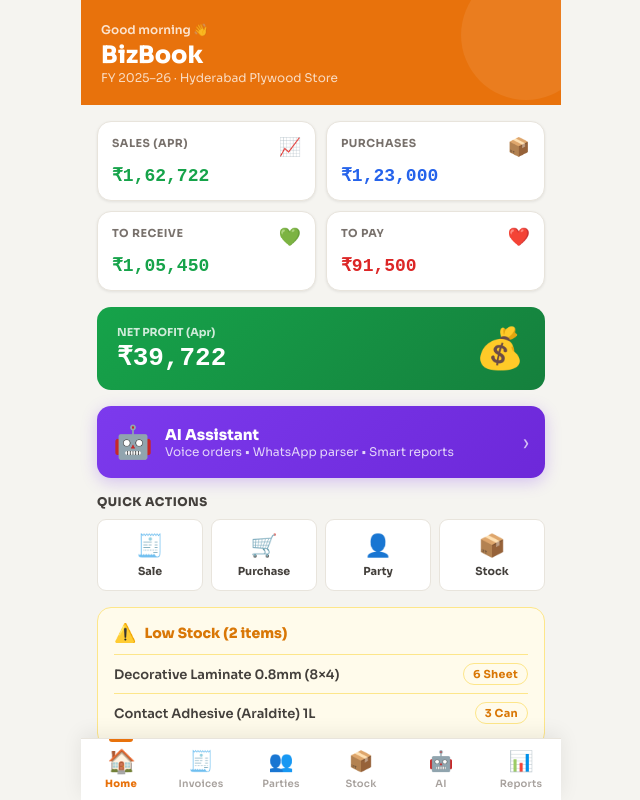
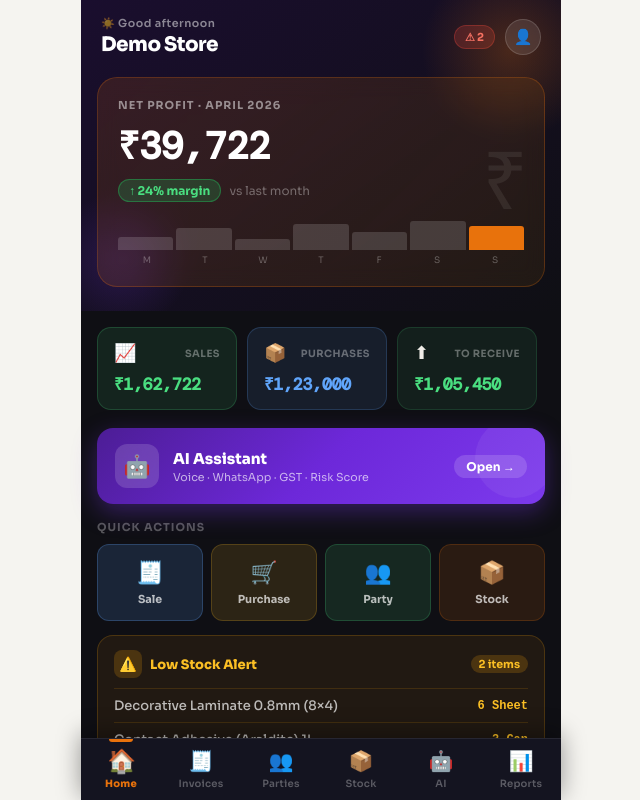
Before and after one commit to Chaitanya-Gengidi/bizbook, a React (Create React App) app: page / in a window 1280 px wide. Both pictures are taken after a click on the button "Try Demo". Shown: the top 800 px of the page, without its empty margins (319-959 px from the left). Built offline with nearby package versions, Linux system fonts and the light colour scheme.

Commit message:
Trendy dark dashboard redesign

```diff
--- a/src/App.jsx
+++ b/src/App.jsx
@@ -841,69 +841,209 @@
 }
 
 function Dashboard({invoices,parties,products,setPage,shopInfo,onLogout}){
-  const sales=invoices.filter(i=>i.type==="Sale");const purchases=invoices.filter(i=>i.type==="Purchase");
-  const totalSales=sales.reduce((s,i)=>s+i.total,0);const totalPurchases=purchases.reduce((s,i)=>s+i.total,0);
-  const toReceive=parties.filter(p=>p.balance>0).reduce((s,p)=>s+p.balance,0);const toPay=parties.filter(p=>p.balance<0).reduce((s,p)=>s+Math.abs(p.balance),0);
-  const lowStock=products.filter(p=>p.stock<=p.minStock);const recent=[...invoices].sort((a,b)=>b.date.localeCompare(a.date)).slice(0,4);
-  return(<div style={{paddingBottom:90}}>
-    <div style={{background:T.accent,padding:"22px 20px 20px",position:"relative",overflow:"hidden"}}>
-      <div style={{position:"absolute",right:-30,top:-30,width:130,height:130,background:"rgba(255,255,255,0.08)",borderRadius:"50%"}}/>
-      <div style={{fontSize:12,color:"rgba(255,255,255,0.8)",fontWeight:600,marginBottom:3}}>Good morning 👋</div>
-      <div style={{fontSize:24,fontWeight:900,color:"#fff"}}>BizBook</div>
-      <div style={{fontSize:12,color:"rgba(255,255,255,0.75)"}}>FY 2025–26 · Hyderabad Plywood Store</div>
+  const [showProfile,setShowProfile]=useState(false);
+  const sales=invoices.filter(i=>i.type==="Sale");
+  const purchases=invoices.filter(i=>i.type==="Purchase");
+  const totalSales=sales.reduce((s,i)=>s+i.total,0);
+  const totalPurchases=purchases.reduce((s,i)=>s+i.total,0);
+  const toReceive=parties.filter(p=>p.balance>0).reduce((s,p)=>s+p.balance,0);
+  const toPay=parties.filter(p=>p.balance<0).reduce((s,p)=>s+Math.abs(p.balance),0);
+  const netProfit=totalSales-totalPurchases;
+  const profitPct=totalSales>0?Math.round(netProfit/totalSales*100):0;
+  const lowStock=products.filter(p=>p.stock<=p.minStock);
+  const recent=[...invoices].sort((a,b)=>b.date.localeCompare(a.date)).slice(0,4);
+  const hour=new Date().getHours();
+  const greeting=hour<12?"Good morning":"hour<17"?"Good afternoon":"Good evening";
+
+  // Mini bar sparkline data (fake weekly trend)
+  const bars=[42,68,35,82,56,91,75];
+
+  return(
+    <div style={{paddingBottom:90,background:"#0f0f14",minHeight:"100vh"}}>
+      <style>{`
+        @keyframes shimmer{0%{background-position:-200% 0}100%{background-position:200% 0}}
+        @keyframes fadeUp{from{opacity:0;transform:translateY(12px)}to{opacity:1;transform:translateY(0)}}
+        .dash-card{animation:fadeUp 0.4s ease both;}
+        .dash-card:nth-child(2){animation-delay:0.05s;}
+        .dash-card:nth-child(3){animation-delay:0.1s;}
+        .dash-card:nth-child(4){animation-delay:0.15s;}
+      `}</style>
+
+      {/* ── HERO HEADER ── */}
+      <div style={{position:"relative",background:"linear-gradient(145deg,#1a0e2e,#0f0f14)",padding:"0 0 24px",overflow:"hidden"}}>
+        {/* Glow blobs */}
+        <div style={{position:"absolute",top:-40,right:-40,width:180,height:180,background:"radial-gradient(circle,rgba(232,114,12,0.25),transparent 70%)",borderRadius:"50%",pointerEvents:"none"}}/>
+        <div style={{position:"absolute",bottom:-20,left:-30,width:140,height:140,background:"radial-gradient(circle,rgba(124,58,237,0.2),transparent 70%)",borderRadius:"50%",pointerEvents:"none"}}/>
+
+        {/* Top bar */}
+        <div style={{display:"flex",justifyContent:"space-between",alignItems:"center",padding:"16px 20px 0"}}>
+          <div>
+            <div style={{fontSize:11,color:"rgba(255,255,255,0.5)",fontWeight:600,letterSpacing:0.5,marginBottom:2}}>{hour<12?"🌅":"hour<17"?"☀️":"🌙"} {greeting}</div>
+            <div style={{fontSize:20,fontWeight:900,color:"#fff",letterSpacing:-0.5}}>{shopInfo?.name||"BizBook"}</div>
           </div>
+          <div style={{display:"flex",gap:10,alignItems:"center"}}>
+            {lowStock.length>0&&(
+              <div style={{background:"rgba(239,68,68,0.2)",border:"1px solid rgba(239,68,68,0.3)",borderRadius:99,padding:"4px 10px",fontSize:11,fontWeight:700,color:"#f87171",display:"flex",alignItems:"center",gap:4}}>
+                ⚠ {lowStock.length}
+              </div>
+            )}
+            <button onClick={()=>setShowProfile(!showProfile)} style={{width:36,height:36,borderRadius:99,background:"rgba(255,255,255,0.1)",border:"1px solid rgba(255,255,255,0.15)",cursor:"pointer",fontSize:15,display:"flex",alignItems:"center",justifyContent:"center",backdropFilter:"blur(10px)"}}>
+              👤
+            </button>
+          </div>
+        </div>
+
+        {/* Profile dropdown */}
+        {showProfile&&(
+          <div style={{position:"absolute",top:64,right:16,background:"#1e1e2a",border:"1px solid rgba(255,255,255,0.1)",borderRadius:14,padding:"16px",zIndex:50,boxShadow:"0 12px 40px rgba(0,0,0,0.5)",minWidth:210,backdropFilter:"blur(20px)"}}>
+            <div style={{fontWeight:800,fontSize:14,color:"#fff",marginBottom:2}}>{shopInfo?.owner||"Owner"}</div>
+            <div style={{fontSize:12,color:"rgba(255,255,255,0.4)",marginBottom:12}}>{shopInfo?.phone||""}</div>
+            <div style={{display:"flex",justifyContent:"space-between",padding:"8px 10px",background:"rgba(232,114,12,0.1)",borderRadius:8,marginBottom:12}}>
+              <span style={{fontSize:12,color:"rgba(255,255,255,0.5)"}}>Plan</span>
+              <span style={{fontSize:12,fontWeight:800,color:"#e8720c"}}>{shopInfo?.plan||"Pro"}</span>
+            </div>
+            <button onClick={()=>{setShowProfile(false);onLogout&&onLogout();}} style={{width:"100%",padding:"9px",borderRadius:8,border:"none",background:"rgba(239,68,68,0.15)",color:"#f87171",fontSize:13,fontWeight:700,cursor:"pointer",fontFamily:"inherit"}}>Sign Out</button>
+          </div>
+        )}
+
+        {/* Big profit card */}
+        <div style={{margin:"20px 16px 0",background:"linear-gradient(135deg,rgba(232,114,12,0.15),rgba(245,158,11,0.08))",border:"1px solid rgba(232,114,12,0.25)",borderRadius:20,padding:"20px",backdropFilter:"blur(10px)",position:"relative",overflow:"hidden"}}>
+          <div style={{position:"absolute",right:16,top:"50%",transform:"translateY(-50%)",opacity:0.08,fontSize:80,lineHeight:1}}>₹</div>
+          <div style={{fontSize:11,fontWeight:700,color:"rgba(255,255,255,0.5)",letterSpacing:1,textTransform:"uppercase",marginBottom:6}}>Net Profit · April 2026</div>
+          <div style={{fontSize:38,fontWeight:900,color:"#fff",fontFamily:"'DM Mono',monospace",letterSpacing:-1,marginBottom:8}}>
+            {fmt(netProfit)}
+          </div>
+          <div style={{display:"flex",alignItems:"center",gap:8}}>
+            <div style={{background:profitPct>=0?"rgba(34,197,94,0.2)":"rgba(239,68,68,0.2)",border:`1px solid ${profitPct>=0?"rgba(34,197,94,0.4)":"rgba(239,68,68,0.4)"}`,borderRadius:99,padding:"3px 10px",fontSize:12,fontWeight:700,color:profitPct>=0?"#4ade80":"#f87171"}}>
+              {profitPct>=0?"↑":"↓"} {Math.abs(profitPct)}% margin
+            </div>
+            <span style={{fontSize:12,color:"rgba(255,255,255,0.35)"}}>vs last month</span>
+          </div>
+
+          {/* Mini sparkline */}
+          <div style={{display:"flex",alignItems:"flex-end",gap:3,marginTop:16,height:32}}>
+            {bars.map((h,i)=>(
+              <div key={i} style={{flex:1,background:i===bars.length-1?"#e8720c":"rgba(255,255,255,0.15)",borderRadius:"3px 3px 0 0",height:`${h}%`,transition:"height 0.5s ease",minHeight:3}}/>
+            ))}
+          </div>
+          <div style={{display:"flex",justifyContent:"space-between",marginTop:4}}>
+            {["M","T","W","T","F","S","S"].map((d,i)=><span key={i} style={{fontSize:9,color:"rgba(255,255,255,0.3)",flex:1,textAlign:"center"}}>{d}</span>)}
+          </div>
+        </div>
+      </div>
+
+      {/* ── KPI SCROLL ROW ── */}
       <div style={{padding:"16px 16px 0"}}>
+        <div style={{display:"flex",gap:10,overflowX:"auto",paddingBottom:4,scrollbarWidth:"none"}}>
+          {[
+            {label:"Sales",value:fmt(totalSales),icon:"📈",color:"#4ade80",bg:"rgba(74,222,128,0.1)",border:"rgba(74,222,128,0.2)"},
+            {label:"Purchases",value:fmt(totalPurchases),icon:"📦",color:"#60a5fa",bg:"rgba(96,165,250,0.1)",border:"rgba(96,165,250,0.2)"},
+            {label:"To Receive",value:fmt(toReceive),icon:"⬆",color:"#4ade80",bg:"rgba(74,222,128,0.08)",border:"rgba(74,222,128,0.15)"},
+            {label:"To Pay",value:fmt(toPay),icon:"⬇",color:"#f87171",bg:"rgba(248,113,113,0.1)",border:"rgba(248,113,113,0.2)"},
+          ].map((k,i)=>(
+            <div key={i} className="dash-card" style={{background:k.bg,border:`1px solid ${k.border}`,borderRadius:14,padding:"14px 16px",minWidth:140,flexShrink:0}}>
+              <div style={{display:"flex",justifyContent:"space-between",alignItems:"center",marginBottom:8}}>
+                <span style={{fontSize:18}}>{k.icon}</span>
+                <span style={{fontSize:10,fontWeight:700,color:"rgba(255,255,255,0.35)",textTransform:"uppercase",letterSpacing:0.5}}>{k.label}</span>
+              </div>
+              <div style={{fontSize:17,fontWeight:900,color:k.color,fontFamily:"'DM Mono',monospace",letterSpacing:-0.5}}>{k.value}</div>
+            </div>
+          ))}
+        </div>
 
-      <div style={{display:"grid",gridTemplateColumns:"1fr 1fr",gap:10,marginBottom:10}}>
-        <KpiCard label="Sales (Apr)" value={fmt(totalSales)} icon="📈" color={T.green}/>
-        <KpiCard label="Purchases" value={fmt(totalPurchases)} icon="📦" color={T.blue}/>
+        {/* ── AI BANNER ── */}
+        <button onClick={()=>setPage("ai")} style={{width:"100%",marginTop:14,background:"linear-gradient(135deg,#4c1d95,#6d28d9,#7c3aed)",borderRadius:16,padding:"16px 18px",border:"none",cursor:"pointer",display:"flex",alignItems:"center",gap:14,fontFamily:"inherit",boxShadow:"0 8px 24px rgba(124,58,237,0.35)",position:"relative",overflow:"hidden"}}>
+          <div style={{position:"absolute",right:-10,top:-10,width:80,height:80,background:"rgba(255,255,255,0.06)",borderRadius:"50%"}}/>
+          <div style={{width:44,height:44,background:"rgba(255,255,255,0.15)",borderRadius:12,display:"flex",alignItems:"center",justifyContent:"center",fontSize:22,flexShrink:0,backdropFilter:"blur(10px)"}}>🤖</div>
+          <div style={{textAlign:"left",flex:1}}>
+            <div style={{fontSize:15,fontWeight:900,color:"#fff",marginBottom:2}}>AI Assistant</div>
+            <div style={{fontSize:11,color:"rgba(255,255,255,0.65)"}}>Voice · WhatsApp · GST · Risk Score</div>
           </div>
-      <div style={{display:"grid",gridTemplateColumns:"1fr 1fr",gap:10,marginBottom:16}}>
-        <KpiCard label="To Receive" value={fmt(toReceive)} icon="💚" color={T.green}/>
-        <KpiCard label="To Pay" value={fmt(toPay)} icon="❤️" color={T.red}/>
-      </div>
-      <div style={{background:"linear-gradient(135deg,#16a34a,#15803d)",borderRadius:T.radius,padding:"16px 20px",marginBottom:16,display:"flex",justifyContent:"space-between",alignItems:"center"}}>
-        <div><div style={{fontSize:11,color:"rgba(255,255,255,0.8)",fontWeight:700,marginBottom:2}}>NET PROFIT (Apr)</div><div style={{fontSize:26,fontWeight:900,color:"#fff",fontFamily:"monospace"}}>{fmt(totalSales-totalPurchases)}</div></div>
-        <span style={{fontSize:40}}>💰</span>
-      </div>
-      {/* AI Hub Banner */}
-      <button onClick={()=>setPage("ai")} style={{width:"100%",background:`linear-gradient(135deg,${T.purple},#6d28d9)`,borderRadius:T.radius,padding:"16px",marginBottom:16,border:"none",cursor:"pointer",display:"flex",alignItems:"center",gap:12,fontFamily:"inherit",boxShadow:`0 4px 16px ${T.purple}44`}}>
-        <span style={{fontSize:32}}>🤖</span>
-        <div style={{textAlign:"left"}}><div style={{fontSize:15,fontWeight:900,color:"#fff"}}>AI Assistant</div><div style={{fontSize:12,color:"rgba(255,255,255,0.8)"}}>Voice orders • WhatsApp parser • Smart reports</div></div>
-        <span style={{color:"rgba(255,255,255,0.7)",fontSize:20,marginLeft:"auto"}}>›</span>
+          <div style={{background:"rgba(255,255,255,0.15)",borderRadius:99,padding:"4px 12px",fontSize:12,fontWeight:700,color:"#fff",flexShrink:0}}>Open →</div>
         </button>
-      <div style={{marginBottom:16}}>
-        <div style={{fontSize:12,fontWeight:800,color:T.textMid,marginBottom:10,textTransform:"uppercase",letterSpacing:0.5}}>Quick Actions</div>
+
+        {/* ── QUICK ACTIONS ── */}
+        <div style={{marginTop:16}}>
+          <div style={{fontSize:11,fontWeight:700,color:"rgba(255,255,255,0.3)",textTransform:"uppercase",letterSpacing:1,marginBottom:10}}>Quick Actions</div>
           <div style={{display:"grid",gridTemplateColumns:"repeat(4,1fr)",gap:8}}>
-          {[{icon:"🧾",label:"Sale",fn:()=>setPage("invoices")},{icon:"🛒",label:"Purchase",fn:()=>setPage("invoices")},{icon:"👤",label:"Party",fn:()=>setPage("parties")},{icon:"📦",label:"Stock",fn:()=>setPage("inventory")}].map(q=>(
-            <button key={q.label} onClick={q.fn} style={{background:T.card,border:`1px solid ${T.border}`,borderRadius:T.radiusSm,padding:"12px 4px",display:"flex",flexDirection:"column",alignItems:"center",gap:5,cursor:"pointer",fontFamily:"inherit"}}>
-              <span style={{fontSize:22}}>{q.icon}</span><span style={{fontSize:11,fontWeight:700,color:T.textMid}}>{q.label}</span>
+            {[
+              {icon:"🧾",label:"Sale",fn:()=>setPage("invoices"),color:"rgba(96,165,250,0.15)",border:"rgba(96,165,250,0.25)"},
+              {icon:"🛒",label:"Purchase",fn:()=>setPage("invoices"),color:"rgba(251,191,36,0.12)",border:"rgba(251,191,36,0.2)"},
+              {icon:"👥",label:"Party",fn:()=>setPage("parties"),color:"rgba(74,222,128,0.12)",border:"rgba(74,222,128,0.2)"},
+              {icon:"📦",label:"Stock",fn:()=>setPage("inventory"),color:"rgba(232,114,12,0.12)",border:"rgba(232,114,12,0.2)"},
+            ].map(q=>(
+              <button key={q.label} onClick={q.fn} style={{background:q.color,border:`1px solid ${q.border}`,borderRadius:12,padding:"14px 6px",display:"flex",flexDirection:"column",alignItems:"center",gap:6,cursor:"pointer",fontFamily:"inherit"}}>
+                <span style={{fontSize:22}}>{q.icon}</span>
+                <span style={{fontSize:11,fontWeight:700,color:"rgba(255,255,255,0.7)"}}>{q.label}</span>
               </button>
             ))}
           </div>
         </div>
-      {lowStock.length>0&&(<div style={{background:T.amberBg,border:`1px solid ${T.amberBorder}`,borderRadius:T.radius,padding:"14px 16px",marginBottom:16}}>
-        <div style={{display:"flex",alignItems:"center",gap:8,marginBottom:10}}><span style={{fontSize:18}}>⚠️</span><span style={{fontWeight:800,fontSize:14,color:T.amber}}>Low Stock ({lowStock.length} items)</span></div>
-        {lowStock.slice(0,3).map(p=>(<div key={p.id} style={{display:"flex",justifyContent:"space-between",alignItems:"center",padding:"8px 0",borderTop:`1px solid ${T.amberBorder}`}}>
-          <span style={{fontSize:13,fontWeight:600,color:T.textMid}}>{p.name}</span>
-          <Badge color={p.stock===0?T.red:T.amber} bg={p.stock===0?T.redBg:T.amberBg} border={p.stock===0?T.redBorder:T.amberBorder}>{p.stock} {p.unit}</Badge>
-        </div>))}
-      </div>)}
-      <div>
-        <div style={{display:"flex",justifyContent:"space-between",alignItems:"center",marginBottom:10}}>
-          <div style={{fontSize:12,fontWeight:800,color:T.textMid,textTransform:"uppercase",letterSpacing:0.5}}>Recent Transactions</div>
-          <button onClick={()=>setPage("invoices")} style={{fontSize:13,color:T.accent,fontWeight:700,background:"none",border:"none",cursor:"pointer"}}>View all →</button>
+
+        {/* ── LOW STOCK ALERT ── */}
+        {lowStock.length>0&&(
+          <div style={{marginTop:14,background:"rgba(245,158,11,0.08)",border:"1px solid rgba(245,158,11,0.2)",borderRadius:16,padding:"14px 16px"}}>
+            <div style={{display:"flex",alignItems:"center",justifyContent:"space-between",marginBottom:10}}>
+              <div style={{display:"flex",alignItems:"center",gap:8}}>
+                <div style={{width:28,height:28,background:"rgba(245,158,11,0.2)",borderRadius:8,display:"flex",alignItems:"center",justifyContent:"center",fontSize:14}}>⚠️</div>
+                <span style={{fontWeight:800,fontSize:13,color:"#fbbf24"}}>Low Stock Alert</span>
               </div>
-        <div style={{background:T.card,borderRadius:T.radius,border:`1px solid ${T.border}`,overflow:"hidden"}}>
-          {recent.map((inv,i)=>(<div key={inv.id} style={{display:"flex",alignItems:"center",padding:"14px 16px",borderBottom:i<recent.length-1?`1px solid ${T.borderLight}`:"none",gap:12}}>
-            <div style={{width:40,height:40,borderRadius:99,background:inv.type==="Sale"?T.blueBg:T.amberBg,display:"flex",alignItems:"center",justifyContent:"center",fontSize:18,flexShrink:0}}>{inv.type==="Sale"?"📤":"📥"}</div>
-            <div style={{flex:1,minWidth:0}}><div style={{fontWeight:700,fontSize:14,whiteSpace:"nowrap",overflow:"hidden",textOverflow:"ellipsis"}}>{inv.party}</div><div style={{fontSize:12,color:T.textMuted}}>{inv.id} · {inv.date}</div></div>
-            <div style={{textAlign:"right",flexShrink:0}}><div style={{fontWeight:800,fontSize:15,fontFamily:"monospace",color:inv.type==="Sale"?T.green:T.red}}>{inv.type==="Sale"?"+":"-"}{fmt(inv.total)}</div><Badge color={inv.status==="Paid"?T.green:inv.status==="Partial"?T.amber:T.red} bg={inv.status==="Paid"?T.greenBg:inv.status==="Partial"?T.amberBg:T.redBg} border={inv.status==="Paid"?T.greenBorder:inv.status==="Partial"?T.amberBorder:T.redBorder}>{inv.status}</Badge></div>
-          </div>))}
+              <span style={{fontSize:11,background:"rgba(245,158,11,0.2)",color:"#fbbf24",borderRadius:99,padding:"2px 8px",fontWeight:700}}>{lowStock.length} items</span>
+            </div>
+            {lowStock.slice(0,3).map(p=>(
+              <div key={p.id} style={{display:"flex",justifyContent:"space-between",alignItems:"center",padding:"8px 0",borderTop:"1px solid rgba(245,158,11,0.15)"}}>
+                <span style={{fontSize:13,color:"rgba(255,255,255,0.7)",fontWeight:500}}>{p.name}</span>
+                <span style={{fontSize:12,fontWeight:800,color:p.stock===0?"#f87171":"#fbbf24",fontFamily:"monospace"}}>{p.stock} {p.unit}</span>
+              </div>
+            ))}
+            <button onClick={()=>setPage("inventory")} style={{marginTop:10,width:"100%",padding:"8px",borderRadius:8,border:"1px solid rgba(245,158,11,0.25)",background:"transparent",color:"#fbbf24",fontSize:12,fontWeight:700,cursor:"pointer",fontFamily:"inherit"}}>
+              View All Stock →
+            </button>
+          </div>
+        )}
+
+        {/* ── RECENT TRANSACTIONS ── */}
+        <div style={{marginTop:16,marginBottom:8}}>
+          <div style={{display:"flex",justifyContent:"space-between",alignItems:"center",marginBottom:12}}>
+            <div style={{fontSize:11,fontWeight:700,color:"rgba(255,255,255,0.3)",textTransform:"uppercase",letterSpacing:1}}>Recent Transactions</div>
+            <button onClick={()=>setPage("invoices")} style={{fontSize:12,color:"#e8720c",fontWeight:700,background:"none",border:"none",cursor:"pointer"}}>View all →</button>
+          </div>
+          <div style={{display:"flex",flexDirection:"column",gap:8}}>
+            {recent.map((inv,i)=>(
+              <div key={inv.id} onClick={()=>setPage("invoices")} style={{background:"#1a1a24",border:"1px solid rgba(255,255,255,0.07)",borderRadius:14,padding:"12px 14px",display:"flex",alignItems:"center",gap:12,cursor:"pointer",transition:"all 0.15s"}}
+                onMouseEnter={e=>e.currentTarget.style.borderColor="rgba(232,114,12,0.3)"}
+                onMouseLeave={e=>e.currentTarget.style.borderColor="rgba(255,255,255,0.07)"}>
+                <div style={{width:40,height:40,borderRadius:12,background:inv.type==="Sale"?"rgba(96,165,250,0.15)":"rgba(251,191,36,0.12)",display:"flex",alignItems:"center",justifyContent:"center",fontSize:17,flexShrink:0}}>
+                  {inv.type==="Sale"?"📤":"📥"}
+                </div>
+                <div style={{flex:1,minWidth:0}}>
+                  <div style={{fontWeight:700,fontSize:14,color:"#f0ede8",overflow:"hidden",textOverflow:"ellipsis",whiteSpace:"nowrap"}}>{inv.party}</div>
+                  <div style={{fontSize:11,color:"rgba(255,255,255,0.35)",marginTop:2}}>{inv.id} · {inv.date}</div>
+                </div>
+                <div style={{textAlign:"right",flexShrink:0}}>
+                  <div style={{fontWeight:900,fontSize:15,fontFamily:"'DM Mono',monospace",color:inv.type==="Sale"?"#4ade80":"#60a5fa"}}>
+                    {inv.type==="Sale"?"+":"-"}{fmt(inv.total)}
+                  </div>
+                  <div style={{marginTop:4,display:"inline-flex",alignItems:"center",padding:"2px 8px",borderRadius:99,fontSize:10,fontWeight:700,
+                    background:inv.status==="Paid"?"rgba(74,222,128,0.15)":inv.status==="Partial"?"rgba(251,191,36,0.15)":"rgba(248,113,113,0.15)",
+                    color:inv.status==="Paid"?"#4ade80":inv.status==="Partial"?"#fbbf24":"#f87171",
+                    border:`1px solid ${inv.status==="Paid"?"rgba(74,222,128,0.3)":inv.status==="Partial"?"rgba(251,191,36,0.3)":"rgba(248,113,113,0.3)"}`}}>
+                    {inv.status}
                   </div>
                 </div>
               </div>
-  </div>);
+            ))}
+            {recent.length===0&&(
+              <div style={{textAlign:"center",padding:"32px 20px",color:"rgba(255,255,255,0.2)"}}>
+                <div style={{fontSize:36,marginBottom:8}}>🧾</div>
+                <div style={{fontSize:13}}>No transactions yet</div>
+              </div>
+            )}
+          </div>
+        </div>
+      </div>
+    </div>
+  );
 }
 
 function InvoicesPage({invoices,setInvoices,parties,products}){
@@ -1299,8 +1439,10 @@
   const [parties,setParties]=useState(seedParties);
   const [products,setProducts]=useState(seedProducts);
 
+  const isDark=page==="dashboard";
+
   return(
-    <div style={{maxWidth:480,margin:"0 auto",minHeight:"100vh",background:T.bg,fontFamily:"'Sora','Nunito',sans-serif",position:"relative",color:T.text}}>
+    <div style={{maxWidth:480,margin:"0 auto",minHeight:"100vh",background:isDark?"#0f0f14":T.bg,fontFamily:"'Sora','Nunito',sans-serif",position:"relative",color:isDark?"#f0ede8":T.text}}>
       <style>{`
         @import url('https://fonts.googleapis.com/css2?family=Sora:wght@400;500;600;700;800;900&family=DM+Mono:wght@400;500&display=swap');
         *,*::before,*::after{box-sizing:border-box;margin:0;padding:0;}
@@ -1318,12 +1460,12 @@
         {page==="ai"&&<AIHub invoices={invoices} setInvoices={setInvoices} products={products} setProducts={setProducts} parties={parties}/>}
         {page==="reports"&&<ReportsPage invoices={invoices} products={products}/>}
       </div>
-      <div style={{position:"fixed",bottom:0,left:"50%",transform:"translateX(-50%)",width:"100%",maxWidth:480,background:T.card,borderTop:`1px solid ${T.border}`,display:"flex",zIndex:100,boxShadow:"0 -4px 20px rgba(0,0,0,0.08)",paddingBottom:"env(safe-area-inset-bottom,0)"}}>
+      <div style={{position:"fixed",bottom:0,left:"50%",transform:"translateX(-50%)",width:"100%",maxWidth:480,background:isDark?"#141420":"#fff",borderTop:isDark?"1px solid rgba(255,255,255,0.08)":`1px solid ${T.border}`,display:"flex",zIndex:100,boxShadow:isDark?"0 -4px 24px rgba(0,0,0,0.4)":"0 -4px 20px rgba(0,0,0,0.08)",paddingBottom:"env(safe-area-inset-bottom,0)"}}>
         {NAV.map(n=>{const active=page===n.id;return(
           <button key={n.id} onClick={()=>setPage(n.id)} style={{flex:1,display:"flex",flexDirection:"column",alignItems:"center",padding:"10px 4px 10px",border:"none",background:"none",cursor:"pointer",gap:3,fontFamily:"inherit",position:"relative"}}>
             {active&&<div style={{position:"absolute",top:0,left:"50%",transform:"translateX(-50%)",width:24,height:3,background:n.id==="ai"?T.purple:T.accent,borderRadius:"0 0 3px 3px"}}/>}
             <span style={{fontSize:20,transform:active?"scale(1.15)":"scale(1)",transition:"transform 0.15s"}}>{n.icon}</span>
-            <span style={{fontSize:10,fontWeight:active?800:600,color:active?(n.id==="ai"?T.purple:T.accent):T.textLight,letterSpacing:0.2}}>{n.label}</span>
+            <span style={{fontSize:10,fontWeight:active?800:600,color:active?(n.id==="ai"?T.purple:T.accent):isDark?"rgba(255,255,255,0.3)":T.textLight,letterSpacing:0.2}}>{n.label}</span>
           </button>
         );})}
       </div>
```
Lines whose indentation alone changed are shown as unchanged.
